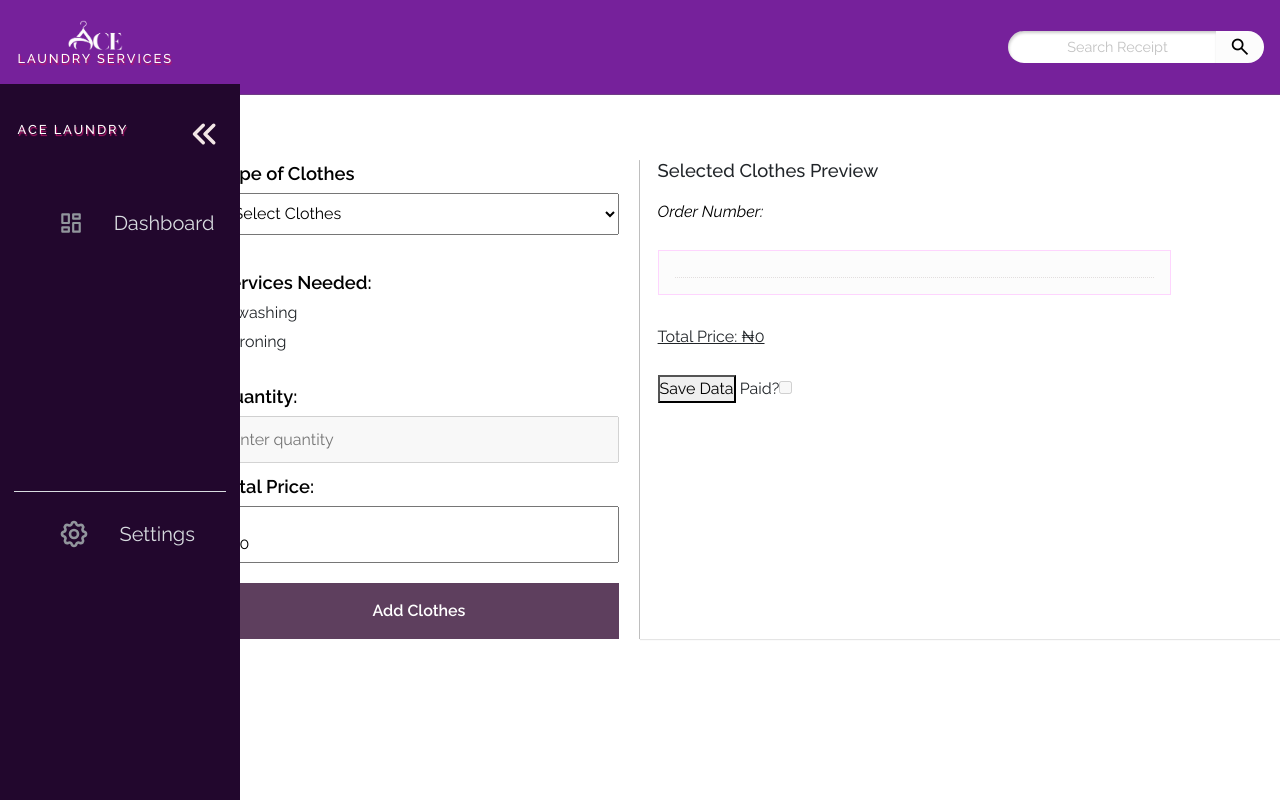
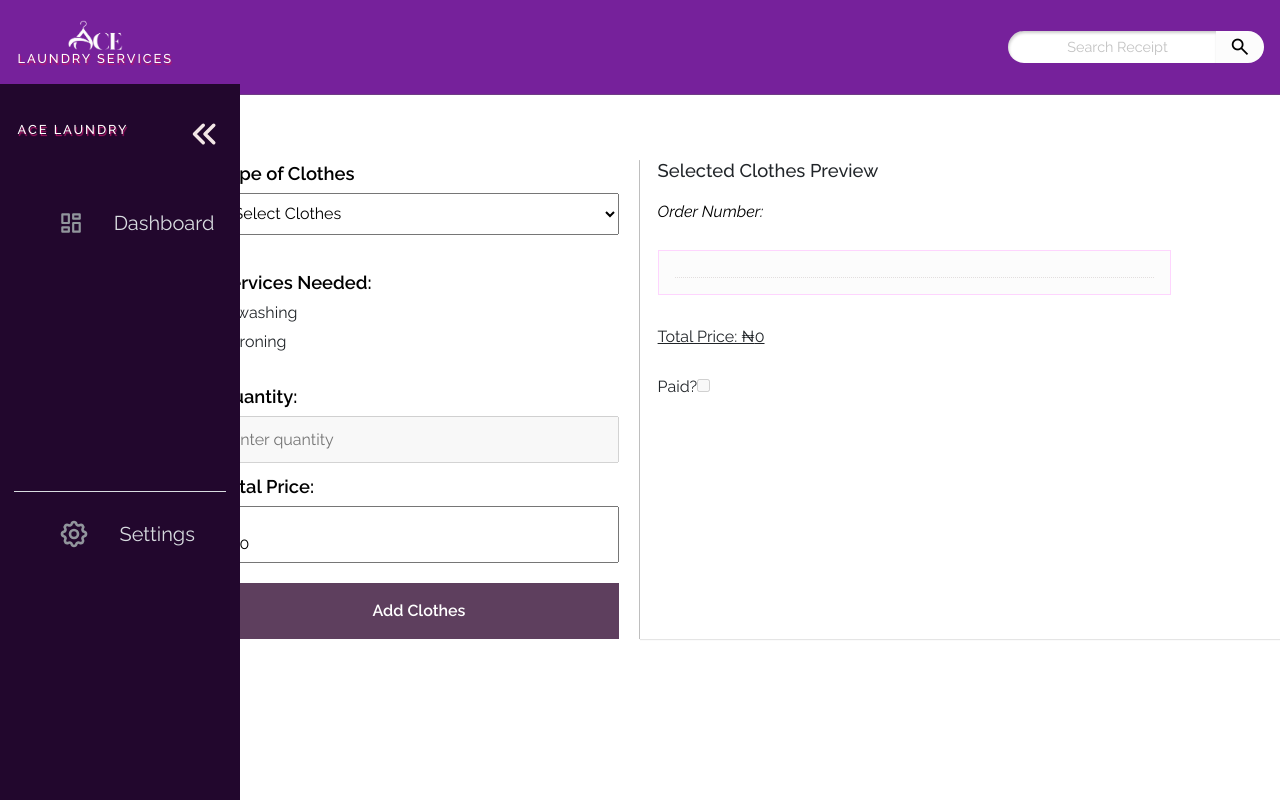
Before and after one commit to Abdul12majid/laundry, a Django app: page /index in a window 1280 px wide; the page is wider, and only the part inside the window is pictured. Run offline with Django 3.2, Linux system fonts and the light colour scheme; data comes from the database, SQL or seed files in the repository; both versions use the stored data as it was after the commit.

Commit message:
minr change

```diff
--- a/laundry_app/templates/index_.html
+++ b/laundry_app/templates/index_.html
@@ -251,7 +251,7 @@
 
 
         </div>
-        <button id="save-button">Save Data</button>
+        <!--<button id="save-button">Save Data</button>-->
         Paid?<input type="checkbox" id="paidCheckbox" disabled />
       </div>
 
@@ -263,7 +263,7 @@
     </div>
 
     <script type="text/javascript">
-      const saveButton = document.getElementById("save-button");
+      const saveButton = document.getElementById("printbtn");
       const elementContent = document.getElementById('selectedClothesList');
       const total = document.getElementById('totalPreviewPriceValue');
       const receipt = document.getElementById('previewNumberValue');
```
Also changed, not shown: db.sqlite3.
